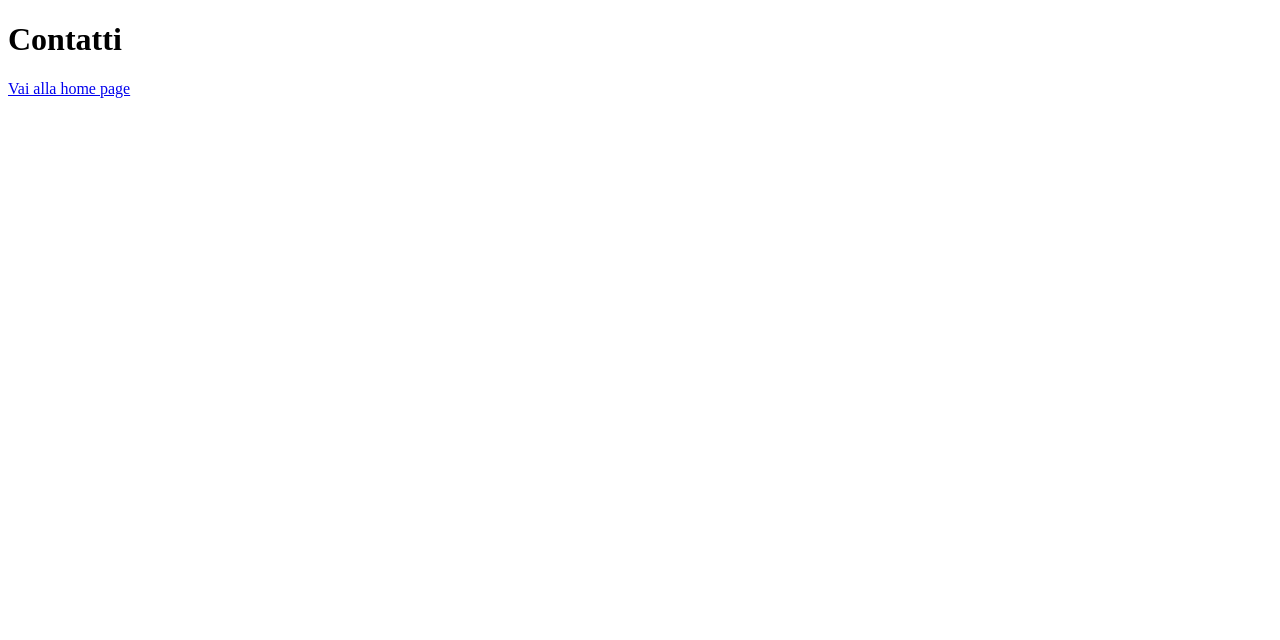
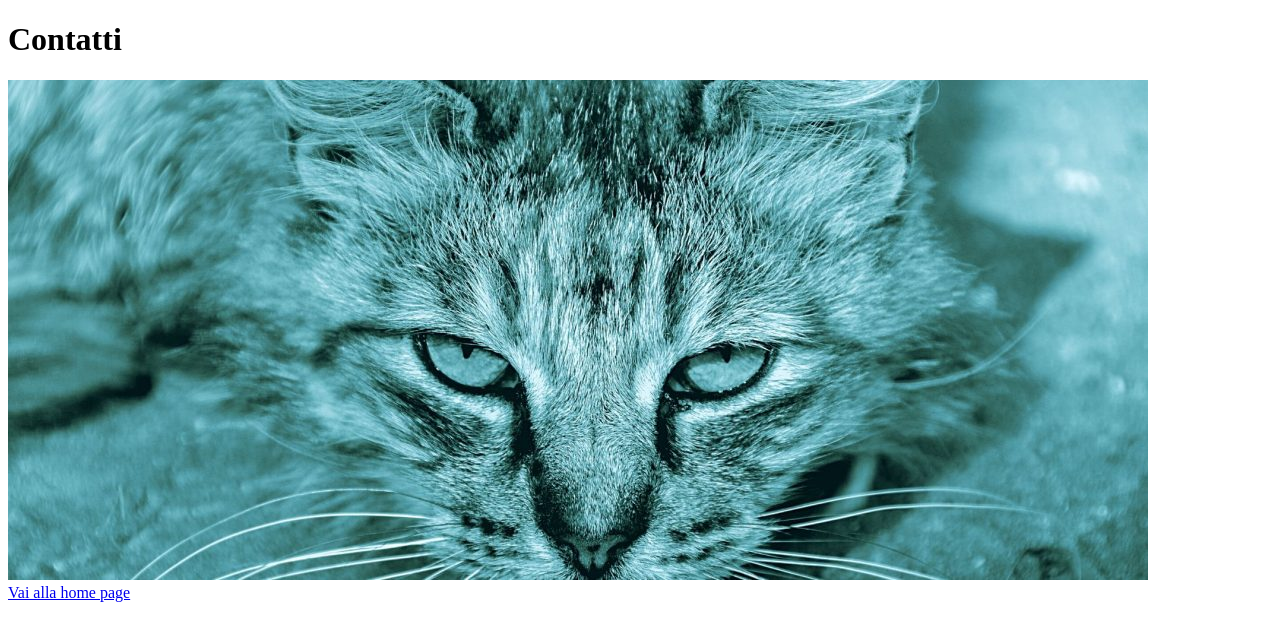
Before and after one commit to giulia-larosa/EsercizioGiuseppe_22-12, a plain HTML site: page contatti.html in a window 1280 px wide. Drawn offline with Linux system fonts and the light colour scheme.

Commit message:
Aggiunta immagine a contatti

```diff
--- a/contatti.html
+++ b/contatti.html
@@ -7,6 +7,7 @@
 </head>
 <body>
     <h1>Contatti</h1>
+    <img src="gatto.jpg" alt="gatto"/><br>
     <a href="index.html">Vai alla home page</a>
 </body>
 </html>
```
Also changed, not shown: gatto.jpg (added).
